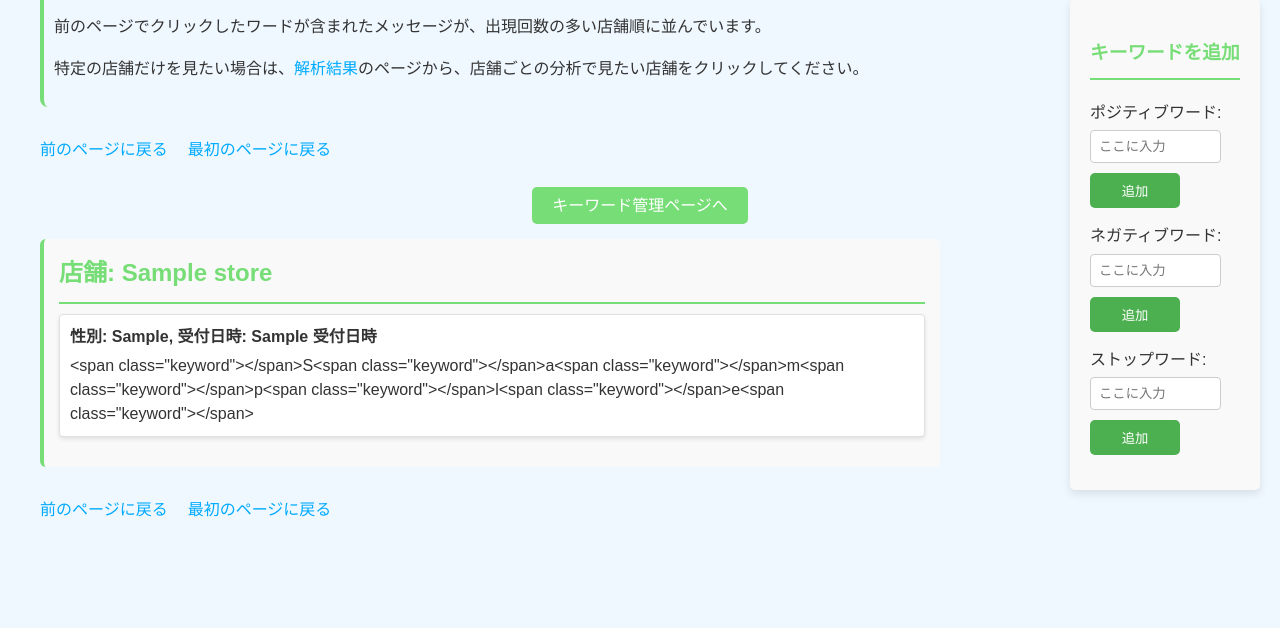
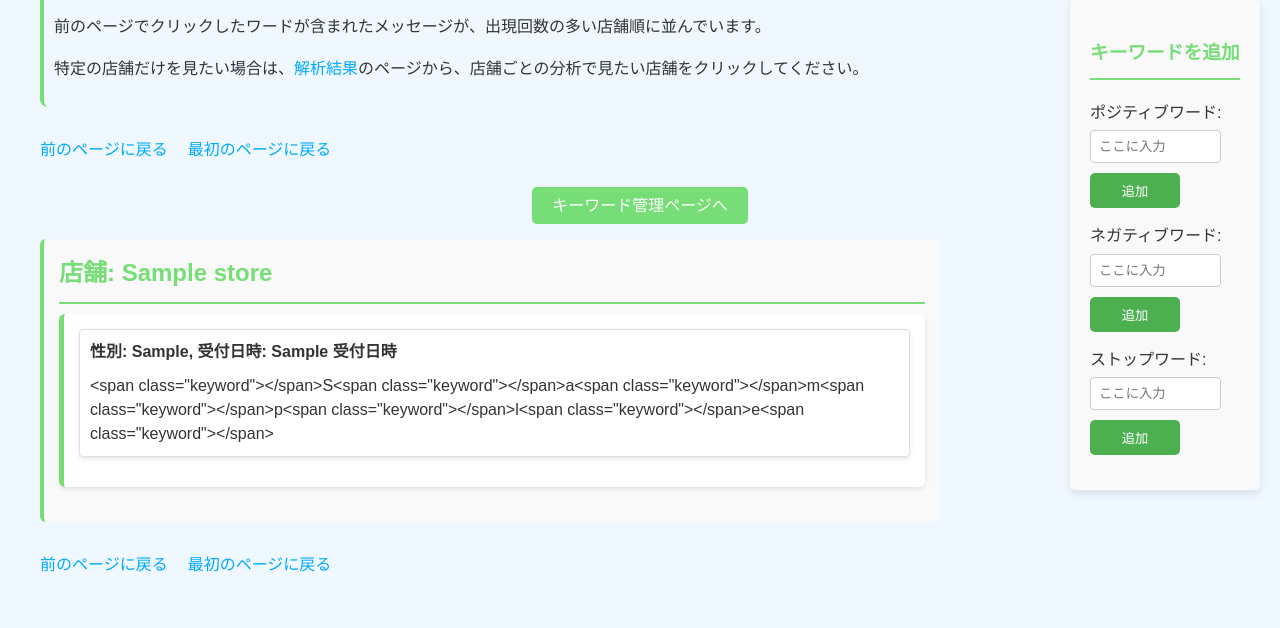
Before and after one commit to mump0nd/voiceboxapp, a Flask app: template templates/keyword_sentences.html in a window 1280 px wide. Shown: the part 201-829 px from the top of the page. Before the commit the page ends 718 px from the top, so only its background shows below. Run offline with Flask 3, Linux system fonts and the light colour scheme; the template is opened without the code that fills it: most values are stand-ins (such as "Sample title", 1, 10 or a date in 2020); some libraries are stand-ins or nearby versions.

Commit message:
style追加

```diff
--- a/static/css/style.css
+++ b/static/css/style.css
@@ -426,3 +426,32 @@
 .popup button:hover {
     background-color: #3E8E41;
 }
+
+/* sentence-wrapper クラスのスタイル */
+.sentence-wrapper {
+    padding: 15px;
+    margin-bottom: 20px;
+    background-color: #ffffff;
+    border-left: 5px solid var(--primary-color);
+    border-radius: 6px;
+    box-shadow: 0 2px 4px rgba(0, 0, 0, 0.1);
+}
+
+.sentence-wrapper .sentence {
+    font-size: 16px;
+    line-height: 1.5;
+    color: var(--text-color);
+}
+
+.sentence-wrapper .sentence-title {
+    font-weight: bold;
+    color: var(--text-color);
+    margin-bottom: 10px;
+}
+
+.sentence-wrapper .keyword {
+    background-color: var(--highlight-gold);
+    padding: 3px 6px;
+    border-radius: 4px;
+    color: black;
+}
```
